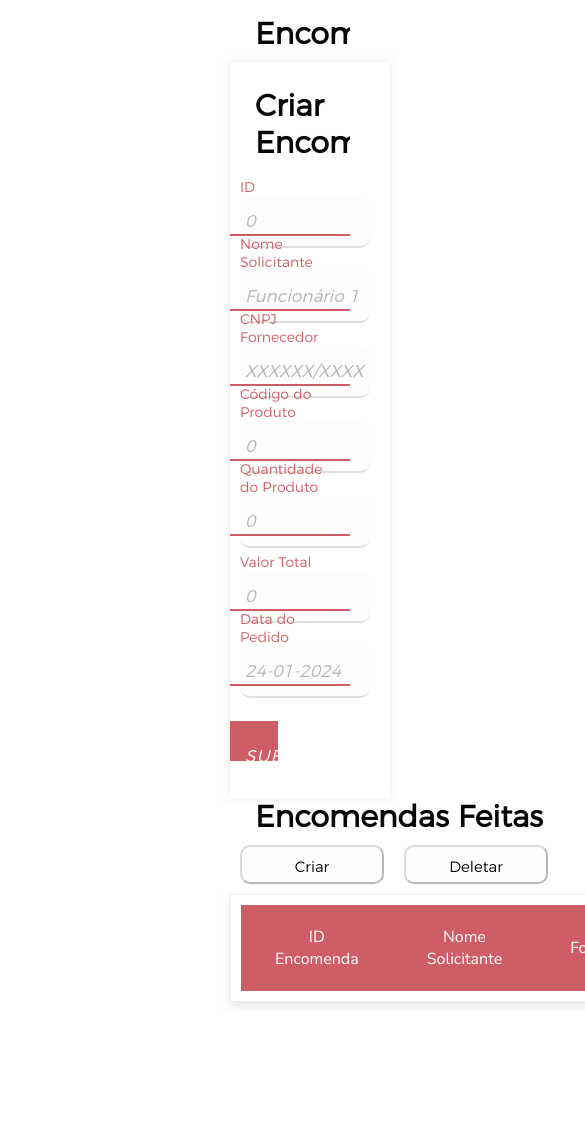
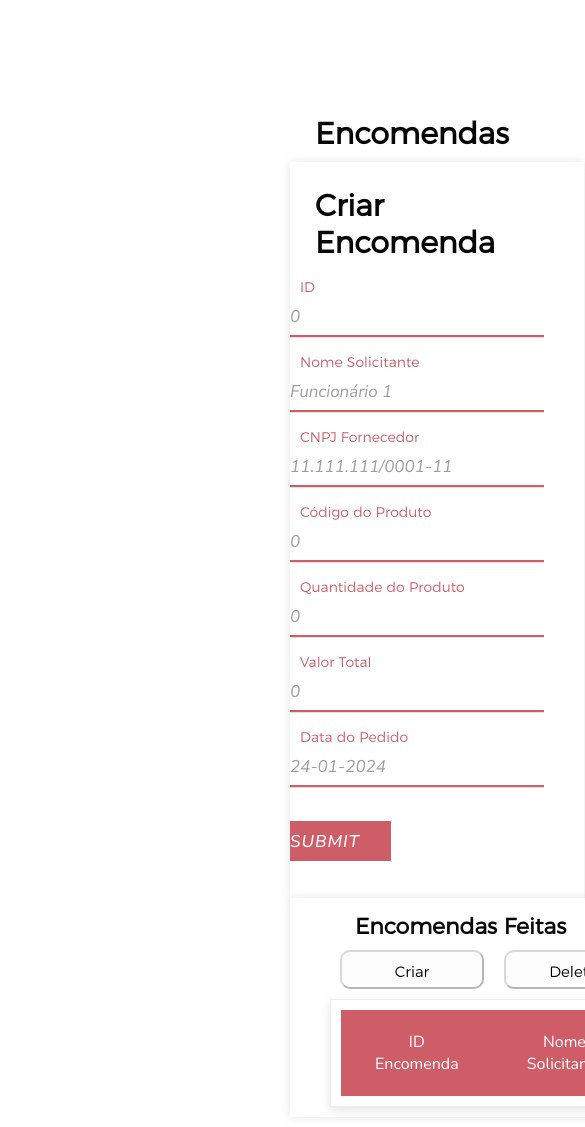
Before and after one commit to AmandaJacomette/TrabalhoBD-ES, a React (Create React App) app in the folder frontend/: page /Encomendas in a window 390 px wide. Shown: the top 1127 px of the page, 585 px wide, since content can reach past the window. Before the commit the page ends 1012 px from the top, so only its background shows below. Built offline with nearby package versions, Linux system fonts and the light colour scheme.

Commit message:
CSS fixed + "Prateleiras e Estoque" added

```diff
--- a/frontend/src/App.css
+++ b/frontend/src/App.css
@@ -18,7 +18,7 @@
   src: url(./fonts/montserrat/Montserrat-Light.otf)
 }
 
-select, input{
+.form select, .form input{
   font-size: calc(4px + 2vmin);
   font-style: italic;
   background: #f2f2f32d;
--- a/frontend/src/components/style/style.css
+++ b/frontend/src/components/style/style.css
@@ -34,6 +34,7 @@
 }
   .mform{
     height: 100%;
+    top: 50px;
     /* width: 1250px; */
     margin-left: 70px;
     background: #fff;
@@ -66,10 +67,14 @@
     height: 40px;
     margin: 0 20px;
     position: relative;
+    border-radius: 0px;
+
   }
+
   form .form-row .textarea{
     height: 70px;
   }
+
   .input-data input,
   .textarea textarea{
     display: block;
@@ -78,6 +83,10 @@
     border: none;
     font-size: 17px;
     border-bottom: 2px solid rgba(0,0,0, 0.12);
+    font-style: italic;
+    color: rgba(53, 53, 53, 0.473);
+    text-align: left;
+
   }
   .input-data input:focus ~ label, .textarea textarea:focus ~ label,
   .input-data input:valid ~ label, .textarea textarea:valid ~ label{
@@ -112,7 +121,7 @@
   }
   .input-data .underline{
     position: absolute;
-    bottom: 0;
+    bottom: -1px;
     height: 2px;
     width: 100%;
   }
@@ -181,6 +190,11 @@
   }
 
   @media (max-width: 700px) {
+    .mform {
+      top: 100px;
+
+    }
+
     .mform .text{
       font-size: 30px;
     }
@@ -235,15 +249,25 @@ h1 {
 }
 
 .mtable{
-  display: contents;
+  display: inline-block;
+  width: 80%;
   height: 100%;
-  width: 1250px;
-  margin-left: 250px;
   background: #fff;
   padding: 15px 40px 10px 40px;
   box-shadow: 0px 0px 10px rgba(0,0,0,0.1);
   position: relative;
-  bottom: 220px;
+  /* margin-left: 240px; */
+  /* bottom: 220px; */
+}
+
+.mtable .text {
+  padding-left: 25px;
+    font-size: 22px;
+    font-weight: 600;
+    font-family: Monserrat;
+    background: #070707;
+    -webkit-background-clip: text;
+    -webkit-text-fill-color: transparent;
 }
 
 .table {
@@ -359,6 +383,54 @@ h1 {
   position: relative;
 }
 
-.containerEnc {
-  margin-left: 120px;
+@media screen and (min-width: 1460px){
+  .mform{
+    width: 80%;
+    margin-left: 250px;
+  }
+
+  .mtable {
+    width: 80%;
+
+  }
+
 }
+
+@media screen and (max-width: 1460px){
+  .mform{
+    width: 75%;
+    margin-left: 250px;
+  }
+
+  .mtable {
+    width: 75%;
+
+  }
+
+}
+
+@media screen and (max-width: 1250px){
+  .mform{
+    width: 70%;
+    margin-left: 250px;
+  }
+
+  .mtable {
+    width: 70%;
+
+  }
+
+}
+
+@media screen and (max-width: 1030px){
+  .mform{
+    width: 65%;
+    margin-left: 250px;
+  }
+
+  .mtable {
+    width: 65%;
+
+  }
+
+}
--- a/frontend/src/pages/Encomendas.js
+++ b/frontend/src/pages/Encomendas.js
@@ -21,7 +21,7 @@ function createRandomEnc(count = 5) {
         valor: 123.50 + (i/2),
         status: 'Encaminhado',
         solicitante: 'Funcionário 1',
-        fornecedorCNPJ: 'XXXXXX/XXXX'
+        fornecedorCNPJ: '11.111.111/0001-1' + i
       });
     }
 
@@ -42,7 +42,7 @@ function Encomendas({userData}){
             valor: 0,
             status: ' ',
             solicitante: 'Funcionário 1',
-            fornecedorCNPJ: 'XXXXXX/XXXX'
+            fornecedorCNPJ: '11.111.111/0001-11'
 
     });
 
--- a/frontend/src/pages/EstoqueePrateleiras.js
+++ b/frontend/src/pages/EstoqueePrateleiras.js
@@ -1,13 +1,140 @@
-import React, { useState } from 'react';
-import '../App.css';
+import React, { useState, useContext, useEffect } from 'react';
+import { Link, useNavigate } from 'react-router-dom';
+import '../components/style/style.css'
+import StoreContext from '../components/Store/Context';
 import logo from "../img/logo.png"
 import logoSimples from "../img/logoSimples.png"
 
+function createRandomProdutos(count = 5) {
+  const chamados = [];
+
+  for (let i = 0; i < count; i++) {
+    chamados.push({
+      idProd: '300' + (i % 4),
+      nome: 'Produto ' + i,
+      valor: 40 * (i % 4) + 0.75,
+      fornecedorCNPJ: '19.999.999/0001-0' + i,
+      codBarra: '590123412345' + i
+    });
+  }
+
+  return chamados;
+}
+
 function EstoqueePrateleiras({userData}){
+  const navigate = useNavigate();
+  const [tableData, setTableData] = useState([]);
+  const { setToken, token } = useContext(StoreContext);
+
+  const[formData, setProdutos] = useState({
+    idProd: '3009',
+    nomeProd: 'Produto 0',
+    valorProd: 15.50,
+    fornecedorCNPJ: '19.999.999/0001-10',
+    codBarra: '5901234123467'
+  });
+
+  const handleInputChange = (event) => {
+      const { name, value } = event.target;
+      setProdutos((prevData) => ({
+        ...prevData,
+        [name]: value,
+      }));
+  };
+
+
+  useEffect(() => {
+    fetchData();
+  }, []);
+
+  const fetchData = async () => {
+    try {
+      /*
+      const response = await fetch("https://cities-qd9i.onrender.com/agents");
+      const agents = await response.json();
+
+      setTableData(agents);
+      */
+     console.log(tableData);
+    } catch (error) {
+      console.error("Error fetching data:", error);
+    }
+  };
+
+  const handleSubmit = (event) => {
+    event.preventDefault();
+
+    /*axios.post('http://127.0.0.1:5000/api/sendDados', formData)
+      .then(response => {
+        console.log('Resposta do servidor:', response.data);
+      })
+      .catch(error => {
+        console.error('Erro ao enviar dados:', error);
+      });*/
+  };
+
+  const handleClearProducts = () => {
+    setTableData([]);
+  }
+
+const handleCreateProducts = () => {
+    const newUsers = createRandomProdutos()
+    setTableData([...tableData, ...newUsers])
+}
+
 
     return (
-        <div >
-        </div>
+      <div className="mform">
+         <div className = "text">Estoque</div>
+  <button className= "update-btn" onClick={handleCreateProducts}>Criar</button>
+  <button className= "delete-btn" onClick={handleClearProducts}>Deletar</button>
+      <div className="mtable">
+  <div class="table">
+  <div class="table-header">
+
+  <div class="header__item">
+    <a id="idProd" class="filter__link">
+      ID</a>
+    </div>
+    <div class="header__item">
+      <a id="nomeProd" class="filter__link filter__link--number" >
+       Nome
+      </a>
+      </div>
+      <div class="header__item">
+      <a id="valorProd" class="filter__link filter__link--number">
+        Valor</a>
+      </div>
+      <div class="header__item">
+      <a id="fornecedorCNPJ" class="filter__link filter__link--number">
+        Fornecedor </a>
+      </div>
+      <div class="header__item">
+      <a id="codBarra" class="filter__link filter__link--number">
+        Código de Barra</a>
+      </div>
+
+
+    </div>
+    <div class="table-content">
+      {
+        tableData.map((obj) => {
+          return (
+            <div class="table-row">
+              <div class="table-data">{obj.idProd}</div>
+              <div class="table-data">{obj.nomeProd}</div>
+              <div class="table-data">{obj.valorProd}</div>
+              <div class="table-data">{obj.fornecedorCNPJ}</div>
+              <div class="table-data">{obj.codBarra}</div>
+            </div>
+          );
+        })
+      }
+    </div>
+  </div>
+    </div>
+    </div>
+
   );
 }
 
--- a/frontend/src/pages/Home.js
+++ b/frontend/src/pages/Home.js
@@ -10,6 +10,7 @@ import Encomendas from './Encomendas';
 import Relatorios from './Relatorios';
 import Departamento from './Departamento';
 import Usuario from './Usuario';
+import EstoqueePrateleiras from './EstoqueePrateleiras';
 
 const Home = ({userData}) => {
   const { setToken, token } = useContext(StoreContext);
@@ -40,10 +41,12 @@ const Home = ({userData}) => {
         {state.message === 0 ?
           <h2>Pagina Inicial</h2>
         : ''}
+
         {state.message === 1 ?
           <JornadadeTrabalho userData={userData}></JornadadeTrabalho>
 
         : ''}
+
         {state.message === 2 ?
           <RecursosHumanos userData={userData}></RecursosHumanos>
 
@@ -57,10 +60,15 @@ const Home = ({userData}) => {
 
         : ''}
          {state.message === 5 ?
+          <EstoqueePrateleiras userData={userData}></EstoqueePrateleiras>
+
+        : ''}
+         {state.message === 6 ?
           <Relatorios userData={userData}></Relatorios>
 
         : ''}
-         {state.message === 6 ?
+
+        {state.message === 7 ?
           <Departamento userData={userData}></Departamento>
 
         : ''}
--- a/frontend/src/pages/Login.js
+++ b/frontend/src/pages/Login.js
@@ -51,7 +51,10 @@ function Formulario({navigation}){
         console.error('Erro ao enviar dados:', error);
       });
 
-
+        if (formData.login == '2001' && formData.senha == '123'){
+          setToken({token: 1});
+          navigate("Home",  { replace: false });
+        }
 
         event.preventDefault();
 
```
Also changed, not shown: frontend/src/components/Sidebar.js (+9 -11 lines), frontend/src/pages/JornadadeTrabalho.js (+12 -0 lines).
